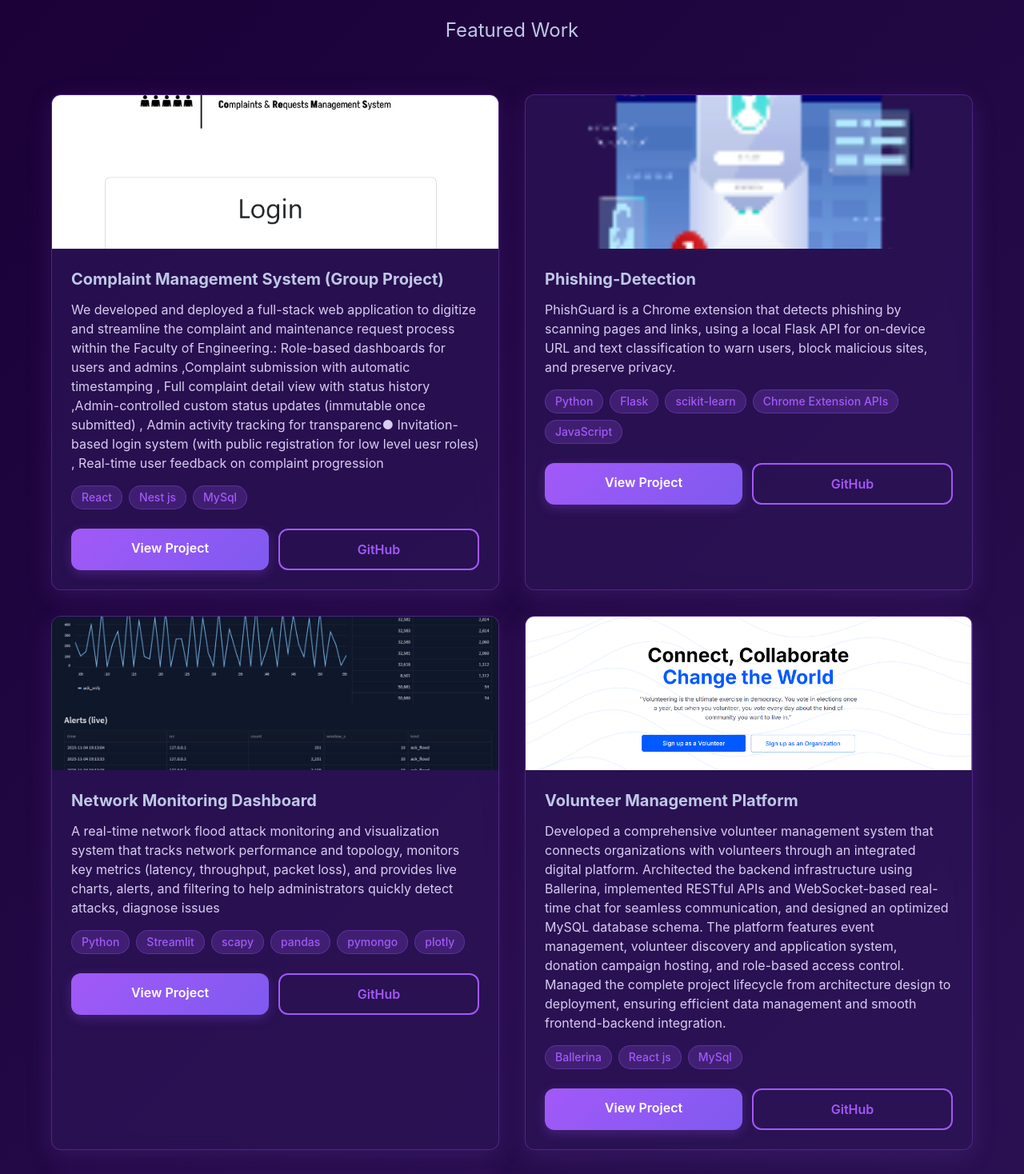
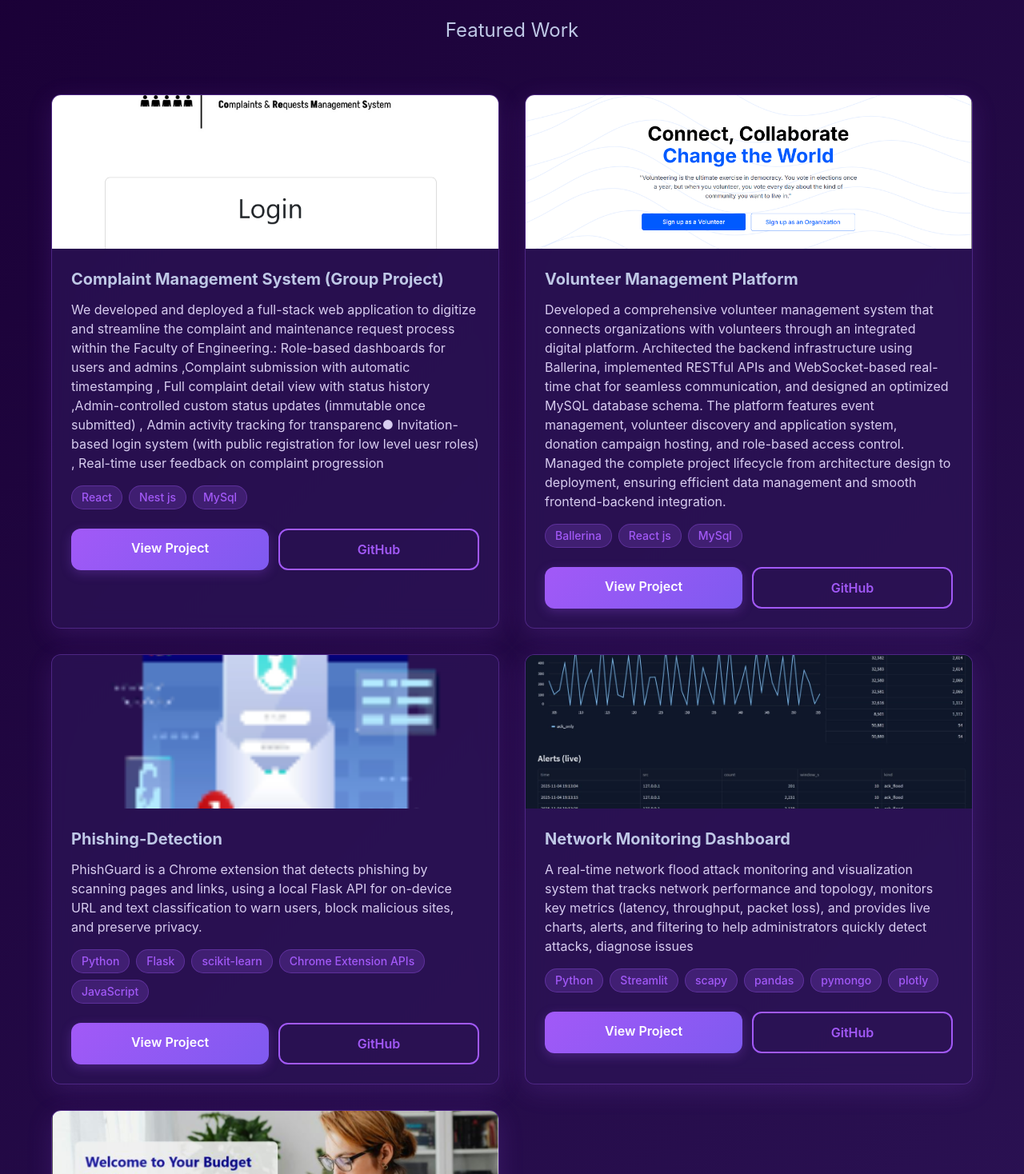
Before and after one commit to Pathum-Vimukthi-Kumara/Pathum-Vimukthi-Portfolio-Site, a React (Create React App) app: page / in a window 1280 px wide. Shown: the part 1022-2490 px from the top of the page at 80% size. Built offline with nearby package versions, Linux system fonts and the light colour scheme.

Commit message:
modified projects

```diff
--- a/public/index.html
+++ b/public/index.html
@@ -2,7 +2,7 @@
 <html lang="en">
   <head>
     <meta charset="utf-8" />
-    <link rel="icon" href="%PUBLIC_URL%/favicon.ico" />
+    <link rel="icon" href="%PUBLIC_URL%/assets/favicon.svg.jpg" type="image/jpeg" />
     <meta name="viewport" content="width=device-width, initial-scale=1" />
     <meta name="google-site-verification" content="7C-VKN78LDI8pcBzrAXRoTsBNOeG1g8Z02rKaCJjnmU" />
     <meta name="theme-color" content="#000000" />
--- a/src/Project.js
+++ b/src/Project.js
@@ -15,6 +15,15 @@ const projects = [
     github: 'https://co-re-test-front.vercel.app/',
     demo: 'https://co-re-test-front.vercel.app/',
   },
+      {
+    title: 'Volunteer Management Platform',
+    image: `${process.env.PUBLIC_URL}/assets/1.png`,
+    description: 'Developed a comprehensive volunteer management system that connects organizations with volunteers through an integrated digital platform. Architected the backend infrastructure using Ballerina, implemented RESTful APIs and WebSocket-based real-time chat for seamless communication, and designed an optimized MySQL database schema. The platform features event management, volunteer discovery and application system, donation campaign hosting, and role-based access control. Managed the complete project lifecycle from architecture design to deployment, ensuring efficient data management and smooth frontend-backend integration.',
+    tech: ['Ballerina','React js','MySql'],
+    github: 'https://github.com/Pathum-Vimukthi-Kumara/iwb25-009-targaryenx',
+    demo: 'https://github.com/Pathum-Vimukthi-Kumara/iwb25-009-targaryenx',
+  },
+
      {
     title: 'Phishing-Detection',
     image: `${process.env.PUBLIC_URL}/assets/phishing_extension.png`,
@@ -33,14 +42,6 @@ const projects = [
     demo: 'https://github.com/Pathum-Vimukthi-Kumara/Network-Dashboard.git',
   },
 
-    {
-    title: 'Volunteer Management Platform',
-    image: `${process.env.PUBLIC_URL}/assets/1.png`,
-    description: 'Developed a comprehensive volunteer management system that connects organizations with volunteers through an integrated digital platform. Architected the backend infrastructure using Ballerina, implemented RESTful APIs and WebSocket-based real-time chat for seamless communication, and designed an optimized MySQL database schema. The platform features event management, volunteer discovery and application system, donation campaign hosting, and role-based access control. Managed the complete project lifecycle from architecture design to deployment, ensuring efficient data management and smooth frontend-backend integration.',
-    tech: ['Ballerina','React js','MySql'],
-    github: 'https://github.com/Pathum-Vimukthi-Kumara/iwb25-009-targaryenx',
-    demo: 'https://github.com/Pathum-Vimukthi-Kumara/iwb25-009-targaryenx',
-  },
 
 
   {
```
Also changed, not shown: public/assets/favicon.svg.jpg (added), public/favicon.svg (added).
